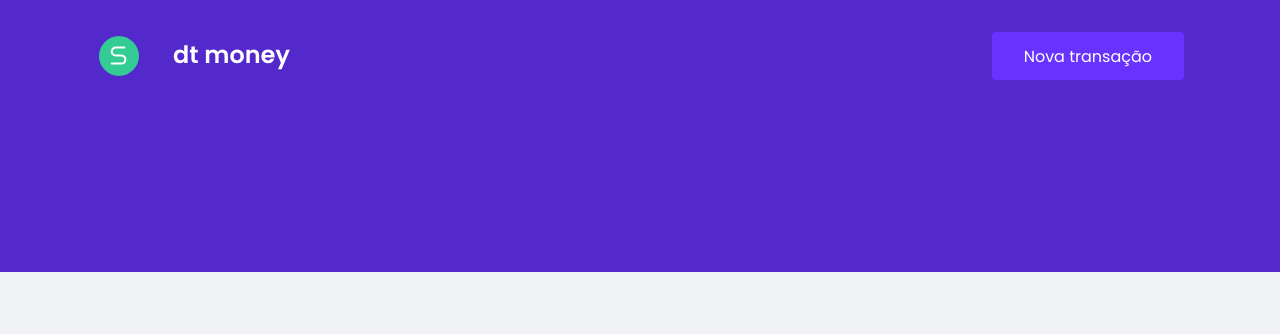
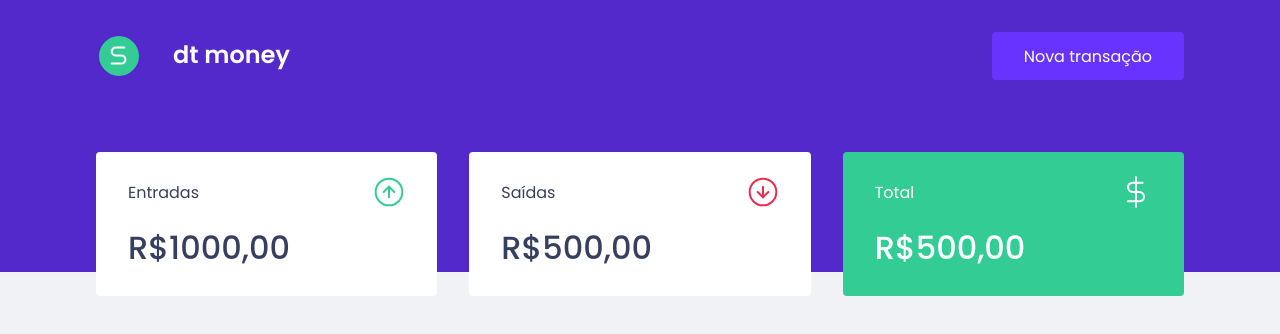
Before and after one commit to Marcos-Vinicius1801/dtmoney, a React (Create React App) app: page / in a window 1280 px wide. Shown: the top 334 px of the page. Built offline with nearby package versions, Linux system fonts and the light colour scheme.

Commit message:
Add: Header styles, Dashboard and Summary components

```diff
--- a/public/index.html
+++ b/public/index.html
@@ -7,7 +7,7 @@
     <meta name="viewport" content="width=device-width, initial-scale=1" />
     <link rel="shortcut icon" href="favicon.png" type="image/png">
     <link rel="preconnect" href="https://fonts.googleapis.com">
-<link href="https://fonts.googleapis.com/css2?family=Poppins:wght@400;600&display=swap" rel="stylesheet">
+<link href="https://fonts.googleapis.com/css2?family=Poppins:wght@400;500;600&display=swap" rel="stylesheet">
     <title>dtmoney</title>
   </head>
   <body>
--- a/src/App.tsx
+++ b/src/App.tsx
@@ -1,10 +1,12 @@
 import { Header } from "./components/Header";
+import { Dashboard } from "./components/Dashboard";
 import { GlobalStyle } from "./styles/global";
 
 export function App() {
   return (
     <>
       <Header />
+      <Dashboard />
       <GlobalStyle />
     </>
   );
--- /dev/null
+++ b/src/components/Dashboard/index.tsx
@@ -0,0 +1,10 @@
+import { Container } from '../Dashboard/styles';
+import { Summary } from '../Summary';
+
+export function Dashboard(){
+    return(
+        <Container>
+            <Summary />
+        </Container>
+    )
+}
--- /dev/null
+++ b/src/components/Dashboard/styles.ts
@@ -0,0 +1,8 @@
+import styled from 'styled-components';
+
+export const Container = styled.main`
+  max-width: 1120px;
+    margin: 0 auto;
+
+    padding: 2.5rem 1rem;
+`
--- a/src/components/Header/styles.ts
+++ b/src/components/Header/styles.ts
@@ -4,7 +4,7 @@
 background: var(--blue);
 `
 export const Content = styled.div`
-    max-width: 70rem;
+    max-width: 1120px;
     margin: 0 auto;
 
     padding: 2rem 1rem 12rem;
--- /dev/null
+++ b/src/components/Summary/index.tsx
@@ -0,0 +1,34 @@
+import incomeImg from '../../assets/Entradas.svg';
+import outcomeImg from '../../assets/Saidas.svg';
+import totalImg from '../../assets/Total.svg';
+import { Container } from "./styles";
+
+export function Summary(){
+    return(
+        <Container>
+            <div>
+                <header>
+                    <p>Entradas</p>
+                    <img src={ incomeImg } alt="Entradas"/>
+                </header>
+                <strong>R$1000,00</strong>
+            </div>
+
+            <div>
+                <header>
+                    <p>Saídas</p>
+                    <img src={ outcomeImg } alt="Saídas"/>
+                </header>
+                <strong>R$500,00</strong>
+            </div>
+
+            <div className='highlightBackground'>
+                <header>
+                    <p>Total</p>
+                    <img src={ totalImg } alt="Total"/>
+                </header>
+                <strong>R$500,00</strong>
+            </div>
+        </Container>
+    );
+}
--- /dev/null
+++ b/src/components/Summary/styles.ts
@@ -0,0 +1,34 @@
+import styled from 'styled-components';
+
+ export const Container = styled.div`
+  display:grid;
+  grid-template-columns: repeat(3, 1fr);
+  gap: 2rem;
+  margin-top : -10rem;
+
+  div{
+      background: var(--shape);
+      padding: 1.5rem 2rem;
+      border-radius: 0.25rem;
+      color: var(--text-title);
+
+      header{
+          display: flex;
+          align-items: center;
+          justify-content: space-between;
+      }
+
+      strong{
+          display: block;
+          margin-top: 1rem;
+          font-size: 2rem;
+          font-weight: 500;
+          line-height: 3rem;
+      }
+
+      &.highlightBackground{
+          background: var(--green);
+          color: Var(--white);
+      }
+  }
+ `
--- a/src/styles/global.ts
+++ b/src/styles/global.ts
@@ -3,15 +3,19 @@
 export const GlobalStyle = createGlobalStyle`
 :root {
     --background: #f0f2f5;
+
     --red: #e52e40;
+
+    --green: #33cc95;
+
     --blue: #5429cc;
-
     --bluelight: #6933ff;
 
     --text-title: #363f5f;
     --text-body: #969cb3;
 
     --shape: #ffffff;
+    --white: #ffffff;
 }
 
 *{
```
Also changed, not shown: src/assets/Saidas.svg (renamed from src/assets/Saídas.svg).
